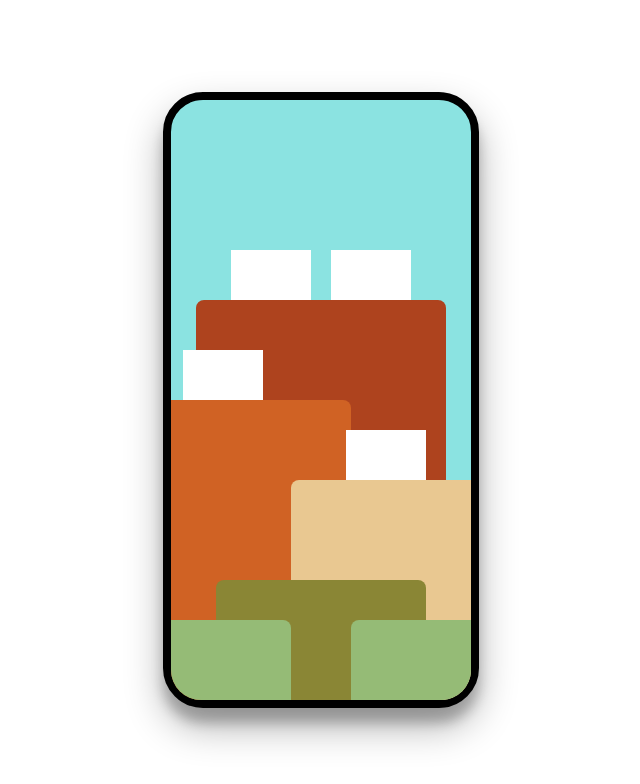
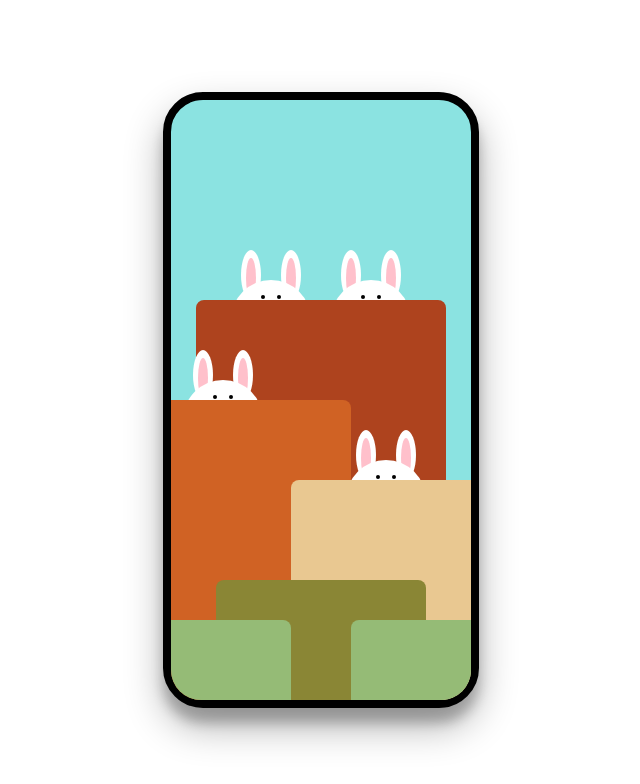
Before and after one commit to AbiPineda/Animaciones-CSS, a plain HTML site: page index.html in a window 1280 px wide. Shown: the whole page, without its empty margins (319-959 px from the left). Drawn offline with Linux system fonts and the light colour scheme.

Commit message:
agregando conejitos

```diff
--- a/css/style.css
+++ b/css/style.css
@@ -43,7 +43,7 @@ input:checked {
     z-index: 1;
     height: 450px;
     width: 80px;
-    background: white;
+    /*  background: white;*/
     bottom: 0;
     left: 60px;
 }
@@ -53,8 +53,8 @@ input:checked {
     z-index: 2;
     height: 450px;
     width: 80px;
-    background: white;
-    bottom: 0;
+   /*  background: white;*/
+   bottom: 0;
     right: 60px;
 }
 .layer-3{
@@ -74,7 +74,7 @@ input:checked {
     z-index: 4;
     height: 350px;
     width: 80px;
-    background: white;
+    /* background: white; */
     bottom: 0;
     left: 4%;
     border-radius: 0px 0px 0px 30px;
@@ -94,7 +94,7 @@ input:checked {
     z-index: 6;
     height: 270px;
     width: 80px;
-    background: white;
+    /* background: white; */
     bottom: 0;
     right: 15%;
     border-radius: 0px 0px 0px 0px;
@@ -141,3 +141,72 @@ input:checked {
     right: 0;
     border-radius: 8px 0px 30px 0px;
 }
+
+/* Dibujando el conejito */
+
+/* Orejitas */
+.orejitaIzquierda{
+    background: white;
+    border-radius: 90%;
+    width: 20px;
+    height: 50px;
+    position: absolute;
+    left: 10px;
+}
+.orejitaIzquierda-interna{
+    background: pink;
+    border-radius: 90%;
+    width: 10px;
+    height: 40px;
+    position: absolute;
+    left: 15px;
+    top: 8px;
+}
+
+.orejitaDerecha{
+    background: white;
+    border-radius: 90%;
+    width: 20px;
+    height: 50px;
+    position: absolute;
+    right: 10px;
+}
+.orejitaDerecha-interna{
+    background: pink;
+    border-radius: 90%;
+    width: 10px;
+    height: 40px;
+    position: absolute;
+    right: 15px;
+    top: 8px;
+}
+
+/* Cabesita */
+.cabeza{
+    background: white;
+    border-radius: 50%;
+    width: 100%;
+    height: 80px;
+    left: 0;
+    right: 0;
+    margin: 0 auto;
+    position: absolute;
+    top: 30px;
+}
+
+/*Ojitos*/
+.cabeza__ojitos{
+    background: black;
+    border-radius: 50%;
+    width: 4px;
+    height: 4px;
+    position: absolute;
+    top: 15px;
+}
+.cabeza__ojitos--izquierdo{
+    left: 30px;
+}
+
+.cabeza__ojitos--derecho{
+    right: 30px;
+}
--- a/index.html
+++ b/index.html
@@ -1,5 +1,6 @@
 <!DOCTYPE html>
 <html lang="en">
+
 <head>
     <meta charset="UTF-8">
     <meta http-equiv="X-UA-Compatible" content="IE=edge">
@@ -7,14 +8,100 @@
     <title>Conejitos-Gamer</title>
     <link rel="stylesheet" href="../css/style.css">
 </head>
+
 <body>
     <div class="phone">
-    <div class="layer-1"></div>
-    <div class="layer-2"></div>
+        <!-- conejito -->
+        <div class="layer-1">
+            <div class="orejitaIzquierda">
+
+            </div>
+            <div class="orejitaIzquierda-interna">
+
+            </div>
+            <div class="orejitaDerecha">
+
+            </div>
+            <div class="orejitaDerecha-interna">
+
+            </div>
+            <div class="cabeza">
+                <div class="cabeza__ojitos cabeza__ojitos--izquierdo">
+
+                </div>
+                <div class="cabeza__ojitos cabeza__ojitos--derecho">
+
+                </div>
+            </div>
+        </div>
+        <div class="layer-2">
+            <div class="orejitaIzquierda">
+
+            </div>
+            <div class="orejitaIzquierda-interna">
+
+            </div>
+            <div class="orejitaDerecha">
+
+            </div>
+            <div class="orejitaDerecha-interna">
+
+            </div>
+            <div class="cabeza">
+                <div class="cabeza__ojitos cabeza__ojitos--izquierdo">
+
+                </div>
+                <div class="cabeza__ojitos cabeza__ojitos--derecho">
+
+                </div>
+            </div>
+        </div> <!-- conejito -->
         <div class="layer-3"></div>
-    <div class="layer-4"></div>
+        <div class="layer-4">
+            <div class="orejitaIzquierda">
+
+            </div>
+            <div class="orejitaIzquierda-interna">
+
+            </div>
+            <div class="orejitaDerecha">
+
+            </div>
+            <div class="orejitaDerecha-interna">
+
+            </div>
+            <div class="cabeza">
+                <div class="cabeza__ojitos cabeza__ojitos--izquierdo">
+
+                </div>
+                <div class="cabeza__ojitos cabeza__ojitos--derecho">
+
+                </div>
+            </div>
+        </div> <!-- conejito -->
         <div class="layer-5"></div>
-    <div class="layer-6"></div>
+        <div class="layer-6">
+            <div class="orejitaIzquierda">
+
+            </div>
+            <div class="orejitaIzquierda-interna">
+
+            </div>
+            <div class="orejitaDerecha">
+
+            </div>
+            <div class="orejitaDerecha-interna">
+
+            </div>
+            <div class="cabeza">
+                <div class="cabeza__ojitos cabeza__ojitos--izquierdo">
+
+                </div>
+                <div class="cabeza__ojitos cabeza__ojitos--derecho">
+
+                </div>
+            </div>
+        </div> <!-- conejito -->
         <div class="layer-7"></div>
         <div class="layer-8"></div>
         <div class="layer-9"></div>
@@ -22,4 +109,5 @@
     </div>
 
 </body>
+
 </html>
```
Lines whose indentation alone changed are shown as unchanged.
